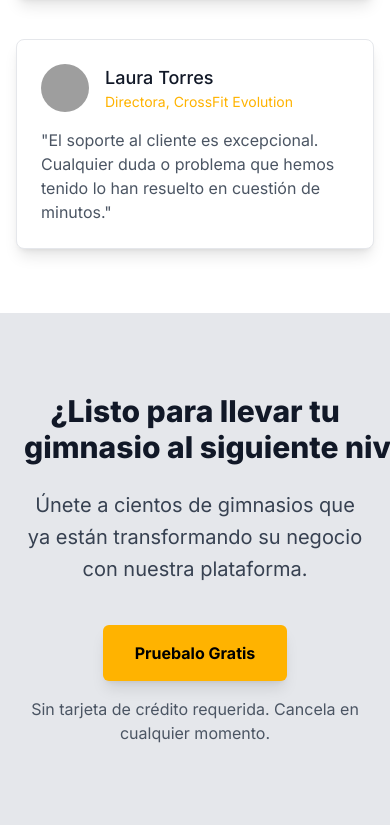
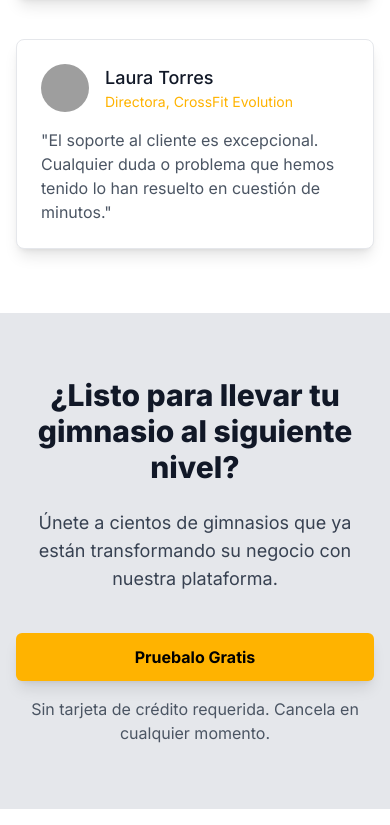
Before and after one commit to erik1111111/SAA-LANDINPAGE, a Next.js app: page / in a window 390 px wide. Shown: the part 4248-5073 px from the top of the page. Built offline with nearby package versions, Linux system fonts and the light colour scheme; grey boxes are pictures that could not be loaded.

Commit message:
fix: improve mobile responsiveness in CTASection

```diff
--- a/components/CTASection.tsx
+++ b/components/CTASection.tsx
@@ -5,18 +5,18 @@ import Link from 'next/link';
 export function CTASection() {
   return (
     <div className="bg-gray-200 overflow-hidden">
-      <div className="w-full max-w-4xl mx-auto text-center py-20 px-6 sm:py-24 sm:px-8">
-        <h2 className="text-3xl sm:text-5xl font-extrabold text-gray-900">
-          <div className="whitespace-nowrap">¿Listo para llevar tu</div>
-          <div className="whitespace-nowrap">gimnasio al siguiente nivel?</div>
+      <div className="w-full max-w-4xl mx-auto text-center py-16 px-4 sm:py-24 sm:px-6">
+        <h2 className="text-3xl sm:text-5xl font-extrabold text-gray-900 px-2">
+          <div>¿Listo para llevar tu</div>
+          <div>gimnasio al siguiente nivel?</div>
         </h2>
-        <p className="mt-6 text-xl leading-8 text-gray-700 max-w-2xl mx-auto">
+        <p className="mt-6 text-lg sm:text-xl leading-7 sm:leading-8 text-gray-700 max-w-2xl mx-auto px-2">
           Únete a cientos de gimnasios que ya están transformando su negocio con nuestra plataforma.
         </p>
         <div className="mt-10">
           <Link
             href="/demo"
-            className="inline-flex items-center justify-center px-8 py-4 text-base font-bold rounded-md text-black bg-primary-600 hover:bg-primary-700 transition-all duration-200 transform hover:scale-105 shadow-lg"
+            className="inline-flex items-center justify-center px-6 py-3 sm:px-8 sm:py-4 text-base font-bold rounded-md text-black bg-primary-600 hover:bg-primary-700 transition-all duration-200 transform hover:scale-105 shadow-lg w-full sm:w-auto"
           >
             Pruebalo Gratis
           </Link>
```
